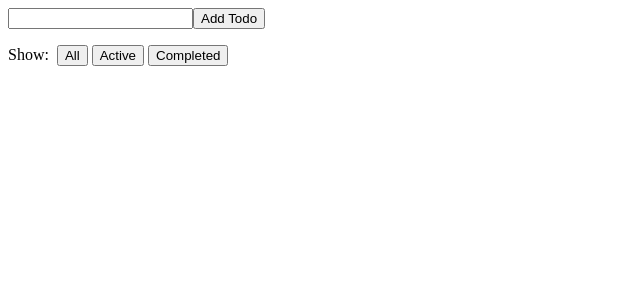
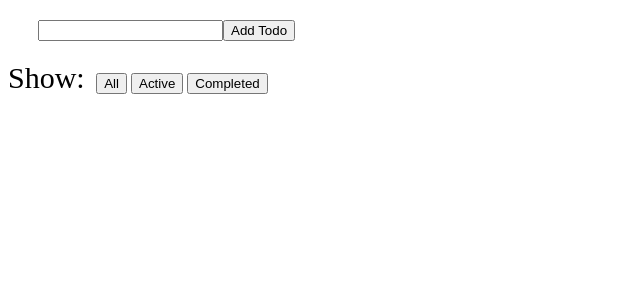
Before and after one commit to aoman-n/typescript-react-boilerplate, a React app: page / in a window 1280 px wide. Shown: the top 300 px of the page, without its empty margins (0-640 px from the left). Built offline with nearby package versions, Linux system fonts and the light colour scheme.

Commit message:
Install emotion

```diff
--- a/package.json
+++ b/package.json
@@ -59,6 +59,8 @@
     "webpack-merge": "^4.2.1"
   },
   "dependencies": {
+    "@emotion/core": "^10.0.10",
+    "@emotion/styled": "^10.0.10",
     "react": "^16.8.4",
     "react-dom": "^16.8.4",
     "react-redux": "^6.0.1",
--- a/src/components/AddTodo.tsx
+++ b/src/components/AddTodo.tsx
@@ -1,4 +1,6 @@
+/** @jsx jsx */
 import * as React from 'react';
+import { jsx, css } from '@emotion/core';
 
 interface Props {
   onSubmit: (text: string) => void;
@@ -39,13 +41,20 @@ class Component extends React.Component<Props, State> {
     const { value } = this.state;
 
     return (
-      <div>
+      <div
+        css={css`
+          margin: 20px 30px;
+        `}
+      >
         <form
           onSubmit={e => {
             this.handleSubmit(e);
           }}
         >
           <input
+            css={css`
+              color: blue;
+            `}
             onChange={e => {
               this.handleChange(e);
             }}
--- a/src/components/Footer.tsx
+++ b/src/components/Footer.tsx
@@ -1,11 +1,16 @@
 import * as React from 'react';
+import styled from '@emotion/styled';
 import FilterLink from '../containers/FilterLink';
-import { showAll, showCompleted, showActive } from '../modules/visibilityFilter';
+import {
+  showAll,
+  showCompleted,
+  showActive,
+} from '../modules/visibilityFilter';
 
 const component: React.SFC = () => {
   return (
     <div>
-      <span>Show: </span>
+      <Span>Show: </Span>
       <FilterLink filter={showAll()}>All</FilterLink>
       <FilterLink filter={showActive()}>Active</FilterLink>
       <FilterLink filter={showCompleted()}>Completed</FilterLink>
@@ -13,4 +18,8 @@ const component: React.SFC = () => {
   );
 };
 
+const Span = styled.span`
+  font-size: 30px;
+`;
+
 export default component;
```
Also changed, not shown: .stylelintrc.js, 1 other file (tests, documents, lock files or other folders).
